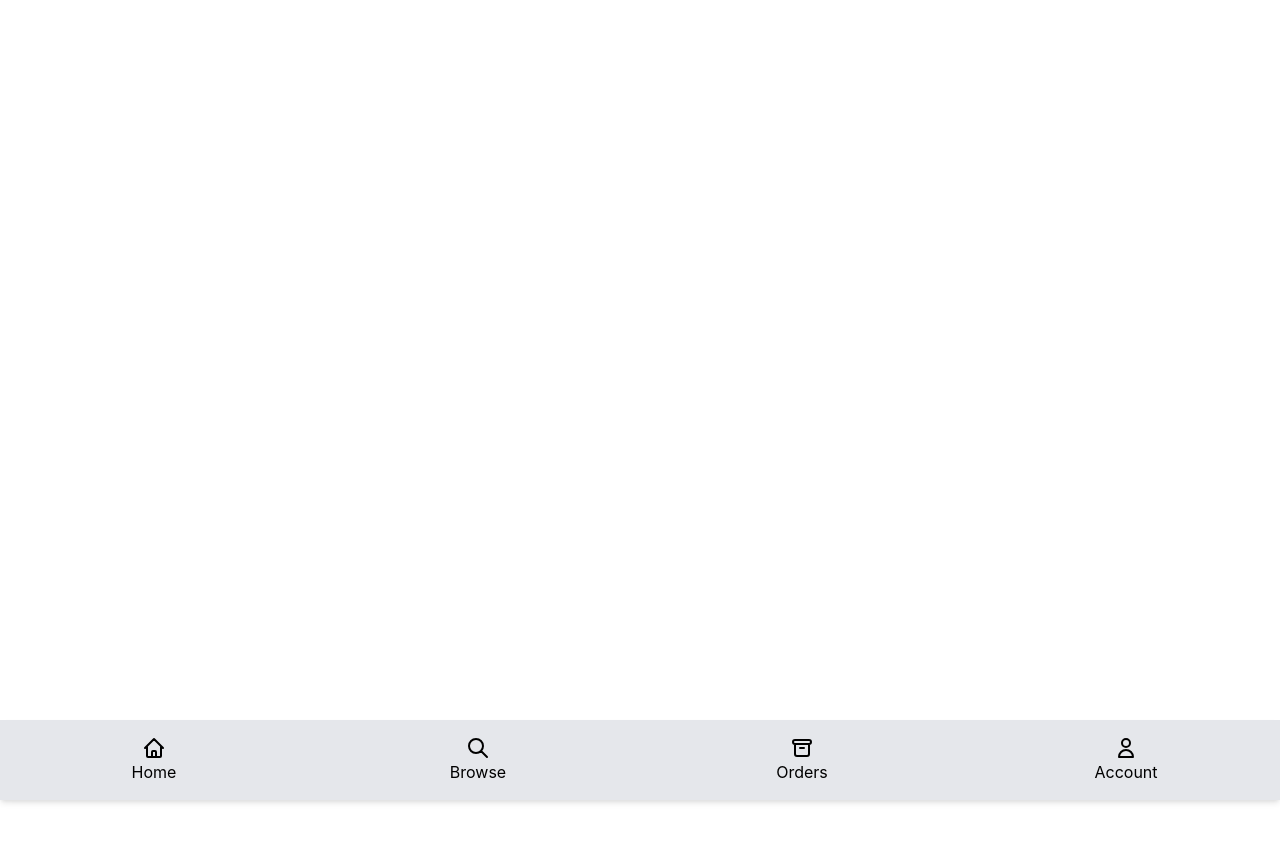
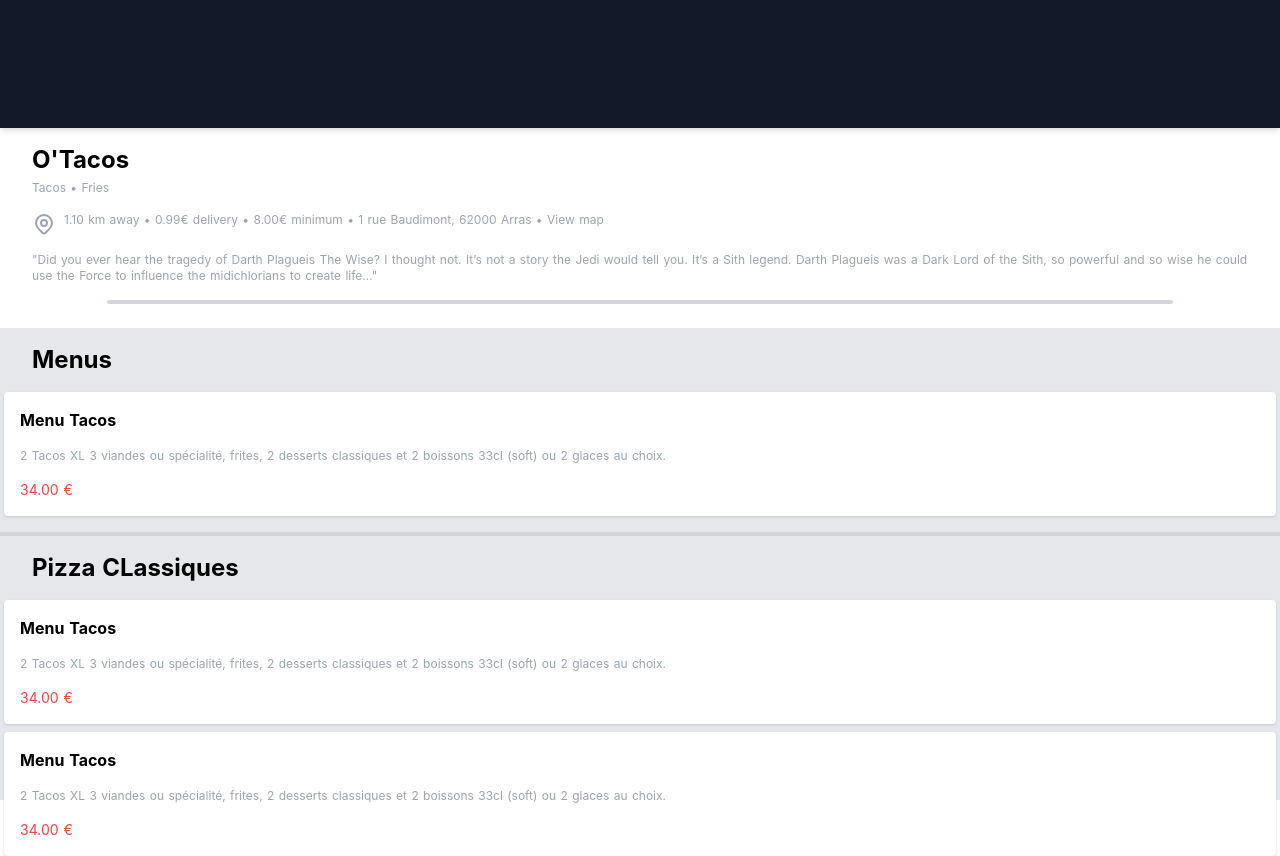
Before and after one commit to ProjetDEVCesi/Front, a Nuxt app: page /Menu in a window 1280 px wide. Before the commit the page ends 800 px from the top, so only its background shows below. Built offline with nearby package versions, Linux system fonts and the light colour scheme; what @tailwindcss/custom-forms would draw is missing.

Commit message:
add Menu.vue

```diff
--- /dev/null
+++ b/components/MenuCard.vue
@@ -0,0 +1,10 @@
+<template>
+  <div class="shadow rounded bg-white mx-1 my-2 p-4">
+    <p class="font-bold">Menu Tacos</p>
+    <p class="text-gray-400 text-xs my-4">
+      2 Tacos XL 3 viandes ou spécialité, frites, 2 desserts classiques et 2
+      boissons 33cl (soft) ou 2 glaces au choix.
+    </p>
+    <p class="text-red-500 text-sm">34.00 €</p>
+  </div>
+</template>
--- /dev/null
+++ b/layouts/RestauMenu.vue
@@ -0,0 +1,5 @@
+<template>
+  <div>
+    <Nuxt />
+  </div>
+</template>
--- /dev/null
+++ b/pages/Menu.vue
@@ -0,0 +1,59 @@
+<template>
+  <div class="bg-gray-200 h-screen">
+    <div class="bg-white pb-2">
+      <div class="shadow-md bg-gray-900 w-full h-32"></div>
+      <p class="font-bold text-2xl mx-8 mt-4">O'Tacos</p>
+      <p class="text-gray-400 text-xs mx-8 mt-1">Tacos • Fries</p>
+      <div class="flex mx-8 mt-4">
+        <svg
+          xmlns="http://www.w3.org/2000/svg"
+          class="text-gray-400 h-6 w-6"
+          fill="none"
+          viewBox="0 0 24 24"
+          stroke="currentColor"
+        >
+          <path
+            stroke-linecap="round"
+            stroke-linejoin="round"
+            stroke-width="2"
+            d="M17.657 16.657L13.414 20.9a1.998 1.998 0 01-2.827 0l-4.244-4.243a8 8 0 1111.314 0z"
+          />
+          <path
+            stroke-linecap="round"
+            stroke-linejoin="round"
+            stroke-width="2"
+            d="M15 11a3 3 0 11-6 0 3 3 0 016 0z"
+          />
+        </svg>
+        <p class="inline-flex text-gray-400 text-xs mx-2 h-5">
+          1.10 km away • 0.99€ delivery • 8.00€ minimum • 1 rue Baudimont, 62000
+          Arras • View map
+        </p>
+      </div>
+      <div class="inline-flex text-gray-400 text-xs mx-8 mt-4">
+        "Did you ever hear the tragedy of Darth Plagueis The Wise? I thought
+        not. It’s not a story the Jedi would tell you. It’s a Sith legend. Darth
+        Plagueis was a Dark Lord of the Sith, so powerful and so wise he could
+        use the Force to influence the midichlorians to create life…"
+      </div>
+      <div class="flex rounded bg-gray-300 m-auto my-4 w-5/6 h-1"></div>
+    </div>
+    <p class="font-bold text-2xl mx-8 my-4">Menus</p>
+    <MenuCard />
+    <div class="bg-gray-300 m-auto my-4 w-full h-1"></div>
+    <p class="font-bold text-2xl mx-8 my-4">Pizza CLassiques</p>
+    <MenuCard />
+    <MenuCard />
+  </div>
+</template>
+
+<script>
+import MenuCard from '@/components/MenuCard'
+
+export default {
+  components: {
+    MenuCard,
+  },
+  layout: 'RestauMenu',
+}
+</script>
```
